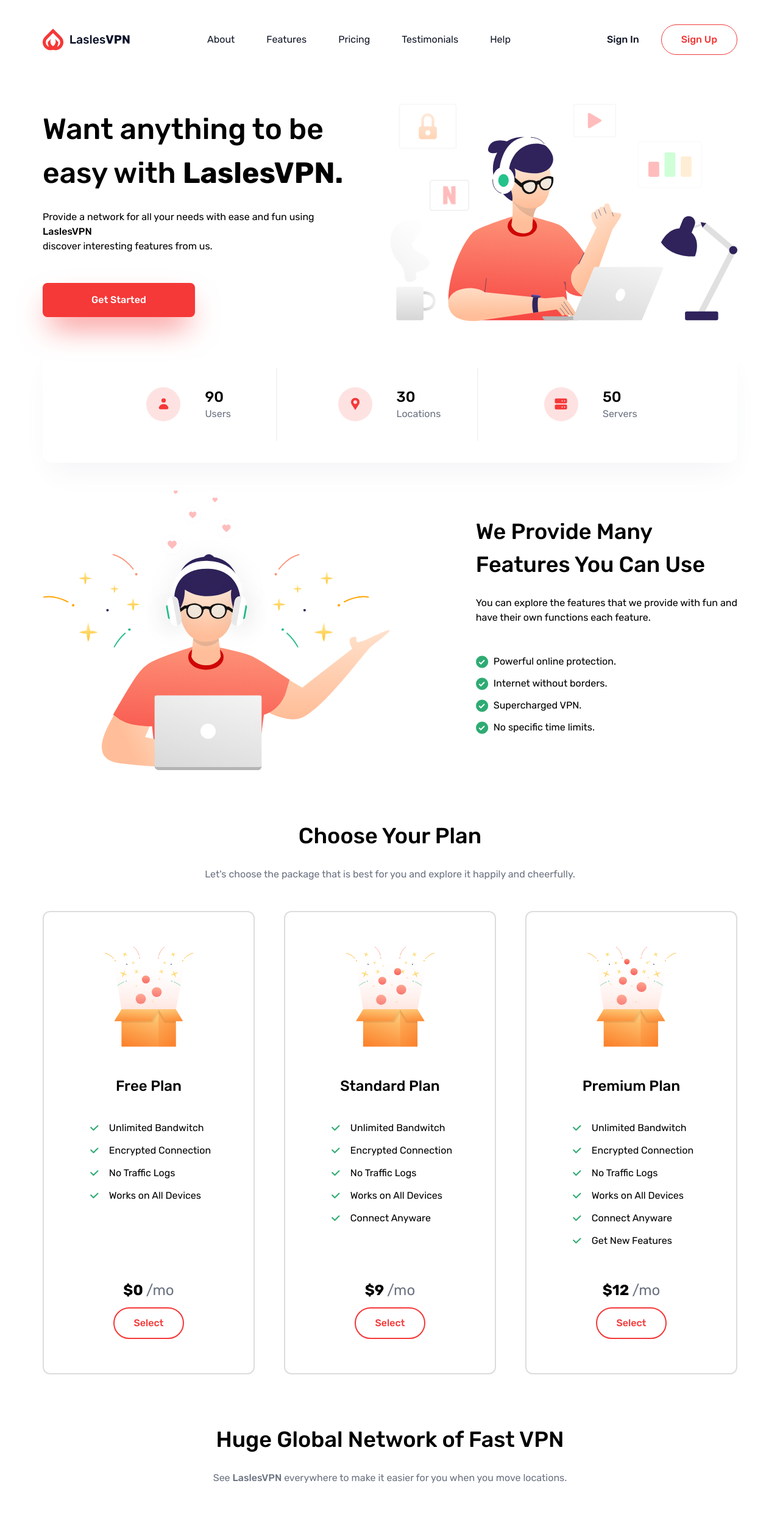
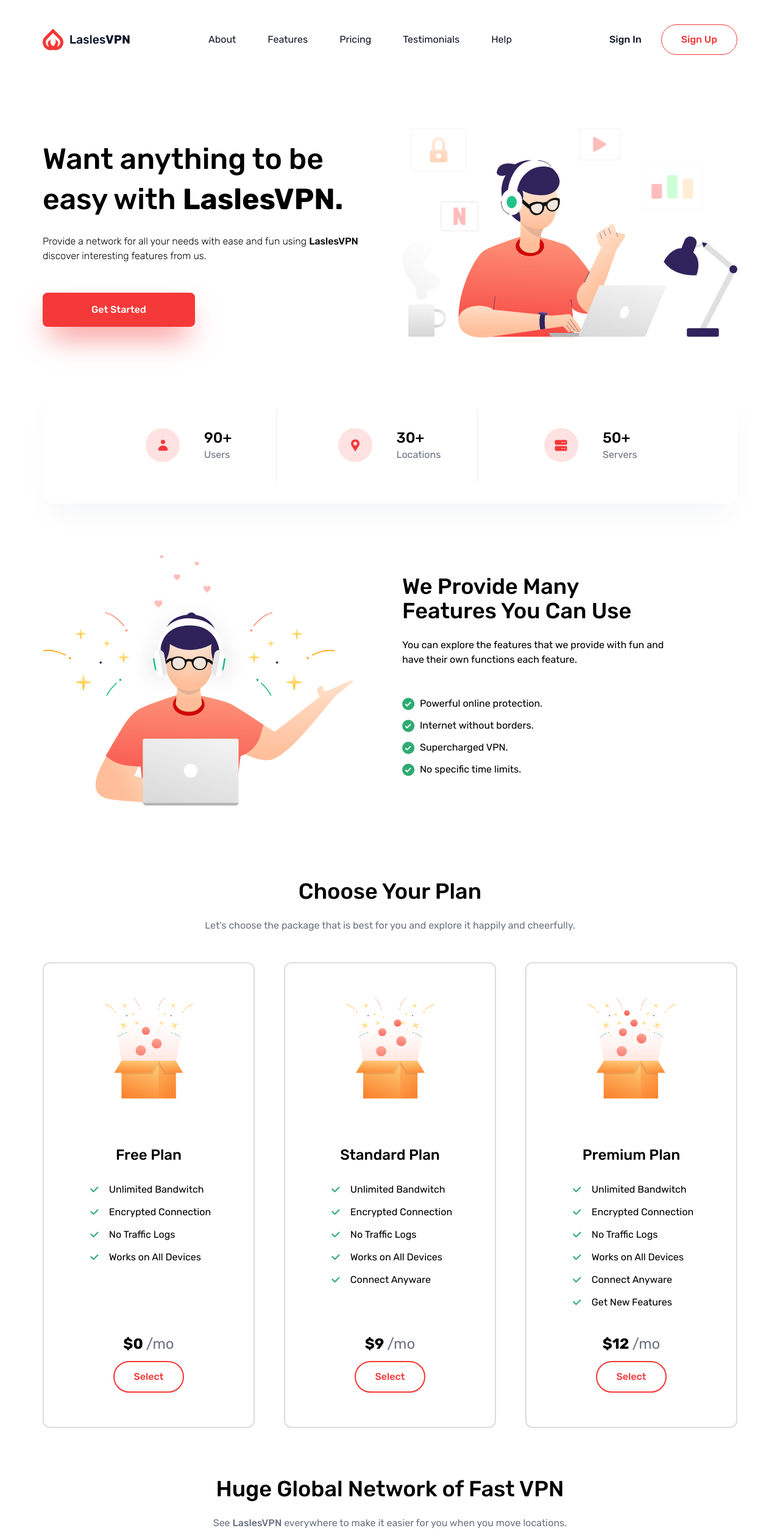
Before and after one commit to dodjo/vue-laslesvpn, a Vue app: page / in a window 1280 px wide. Shown: the top 2524 px of the page at 61% size. Built offline with nearby package versions, Linux system fonts and the light colour scheme.

Commit message:
Поправил адаптив

```diff
--- a/src/assets/style/style.css
+++ b/src/assets/style/style.css
@@ -1,6 +1,10 @@
 @tailwind base;
 @tailwind components;
 @tailwind utilities;
+
+html {
+    scroll-behavior: smooth;
+}
 
 body{
     font-family: 'Rubik', sans-serif;
--- a/src/components/Footer.vue
+++ b/src/components/Footer.vue
@@ -1,5 +1,5 @@
 <template>
-  <footer class="bg-gray-50">
+  <footer id="help" class="bg-gray-50">
     <div class="container mx-auto  py-10 px-10 lg:px-0">
       <div class="flex lg:flex-row flex-col">
         <div class="lg:mr-28  mb-12">
@@ -9,7 +9,7 @@
             <br/> has unique features and has high security.</p>
           <p class="mt-6 text-gray-500">©2020LaslesVPN</p>
         </div>
-        <div class="flex lg:gap-28 gap-10 lg:ml-auto">
+        <div class="flex flex-wrap lg:gap-28 gap-10 lg:ml-auto">
           <div v-for="menu in menuList" :key="menu">
             <h3 class="text-1xl font-medium mb-6">{{menu.title}}</h3>
             <ul class="flex flex-col gap-6">
--- a/src/components/Header.vue
+++ b/src/components/Header.vue
@@ -1,14 +1,28 @@
 <template>
-  <header class="sticky top-0 bg-white z-50">
-    <div class="container mx-auto flex justify-between items-center py-10 px-10 lg:px-0">
+  <header ref="header" class="sticky top-0 bg-white z-50">
+    <div class="container mx-auto flex justify-between items-center p-5 lg:py-10 lg:px-0">
+      <a class="block basis-36" href="#">
+        <img src="/images/logo.svg" width="150" alt="logo">
+      </a>
+      <nav class="hidden lg:block">
+        <ul class="flex gap-7">
+          <li v-for="menu in menuList" :key="menu">
+            <a :href="menu.url" class="text-gray-900 p-3 hover:text-primary transition duration-300">{{menu.title}}</a>
+          </li>
+        </ul>
+      </nav>
+      <div class="flex gap-1 lg:block hidden">
+        <button class="text-gray-900 px-4 py-2 lg:px-8 lg:py-3 font-medium hover:text-rose-500 transition duration-300">Sign In</button>
+        <button class="border border-primary rounded-full px-4 py-2 lg:px-8 lg:py-3 text-primary text-base font-medium hover:bg-primary hover:text-white hover:shadow-2xl hover:shadow-red-300 transition duration-300">Sign Up</button>
+      </div>
       <div class="block lg:hidden">
         <button class="text-gray-900 p-3 hover:text-primary transition duration-300"
             @click="toggleMenu">
-          <svg xmlns="http://www.w3.org/2000/svg" fill="none" viewBox="0 0 24 24" stroke-width="1.5" stroke="currentColor" class="w-6 h-6">
+          <svg xmlns="http://www.w3.org/2000/svg" fill="none" viewBox="0 0 26 26" stroke-width="2" stroke="currentColor" class="w-8 h-8">
             <path stroke-linecap="round" stroke-linejoin="round" d="M3.75 6.75h16.5M3.75 12h16.5m-16.5 5.25H12" />
           </svg>
         </button>
-        <nav class="absolute top-0 right-0 h-screen w-full bg-white p-10 "
+        <nav class="fixed top-0 right-0 h-screen w-full bg-white p-10"
             :class="[isShowMenu ? 'menu-slide' : 'menu-slide-out']" v-show="isShowMenu">
           <button class="absolute top-5 right-5 text-gray-900 p-3 hover:text-primary transition duration-300"
               @click="toggleMenu"
@@ -19,24 +33,17 @@
           </button>
           <ul class="flex flex-col gap-7">
             <li v-for="menu in menuList" :key="menu">
-              <a :href="menu.url" class="text-gray-900 p-3 hover:text-primary transition duration-300">{{menu.title}}</a>
+              <a :href="menu.url" @click="toggleMenu" class="text-gray-900 p-3 hover:text-primary transition duration-300">{{menu.title}}</a>
+            </li>
+            <div class="border-b border-gray-200"></div>
+            <li>
+              <button class="text-gray-900 px-3 hover:text-primary transition duration-300">Sign In</button>
+            </li>
+            <li>
+              <button class="text-gray-900 px-3 hover:text-primary transition duration-300">Sign Up</button>
             </li>
           </ul>
         </nav>
-      </div>
-      <a class="block basis-36" href="#">
-        <img src="/images/logo.svg" width="150" alt="logo">
-      </a>
-      <nav class="hidden lg:block">
-        <ul class="flex gap-7">
-          <li v-for="menu in menuList" :key="menu">
-            <a :href="menu.url" class="text-gray-900 p-3 hover:text-primary transition duration-300">{{menu.title}}</a>
-          </li>
-        </ul>
-      </nav>
-      <div class="flex gap-1">
-        <button class="text-gray-900 px-4 py-2 lg:px-8 lg:py-3 font-medium hover:text-rose-500 transition duration-300">Sign In</button>
-        <button class="border border-primary rounded-full px-4 py-2 lg:px-8 lg:py-3 text-primary text-base font-medium hover:bg-primary hover:text-white hover:shadow-2xl hover:shadow-red-300 transition duration-300">Sign Up</button>
       </div>
     </div>
   </header>
@@ -45,6 +52,8 @@
 <script setup>
 import {ref} from "vue";
 
+const header = ref(null)
+
 const menuList = [
   {
     title: 'About',
@@ -52,19 +61,19 @@
   },
   {
     title: 'Features',
-    url: '#'
+    url: '#features'
   },
   {
     title: 'Pricing',
-    url: '#'
+    url: '#pricing'
   },
   {
     title: 'Testimonials',
-    url: '#'
+    url: '#testimonials'
   },
   {
     title: 'Help',
-    url: '#'
+    url: '#help'
   },
 ]
 
@@ -73,36 +82,44 @@
 const toggleMenu = () => {
   isShowMenu.value = !isShowMenu.value
 }
+
+window.addEventListener('scroll', () => {
+  // console.log(header.value.classList.add('sh'))
+  if (window.scrollY === 0) {
+    header.value.classList.remove('shadow-xl', 'shadow-gray-100')
+  } else {
+    header.value.classList.add('shadow-xl', 'shadow-gray-100')
+  }
+
+})
 </script>
 
 <style>
-@keyframes slideDown {
+@keyframes slideRight {
   0% {
-    transform: translateY(-100%);
-    opacity: 0;
+    transform: translateX(200%);
   }
   100% {
-    transform: translateY(0);
-    opacity: 1;
+    transform: translateX(0);
   }
 }
 
 @keyframes slideUp {
   0% {
-    transform: translateY(0);
+    transform: translateX(0);
     opacity: 1;
   }
   100% {
-    transform: translateY(-100%);
+    transform: translateX(-100%);
     opacity: 0;
   }
 }
 
 .menu-slide {
-  animation: slideDown 0.5s ease-out forwards;
+  animation: slideRight 0.3s ease-out forwards;
 }
 
 .menu-slide-out {
-  animation: slideUp 0.5s ease-in forwards;
+  animation: slideUp 0.3s ease-in forwards;
 }
 </style>
--- a/src/components/SectionChoose.vue
+++ b/src/components/SectionChoose.vue
@@ -1,17 +1,17 @@
 <template>
-  <section class="container mx-auto  py-10 px-10 lg:px-0">
+  <section id="pricing" class="container mx-auto  py-10 px-10 lg:px-0">
     <div>
-      <h2 class="text-4xl leading-normal font-medium mb-6 text-center">
+      <h2 class="text-2xl lg:text-4xl leading-normal font-medium mb-6 text-center">
         Choose Your Plan
       </h2>
       <p class="mb-12 text-center text-gray-500">Let's choose the package that is best for you and explore it happily and cheerfully.</p>
     </div>
     <div class="grid grid-cols-1 md:grid-cols-1 lg:grid-cols-3 gap-12">
-      <div class="min-h-[760px] flex flex-col bg-white text-center rounded-xl p-14 border-2"
+      <div class="group :lg:min-h-[760px] flex flex-col gap-7 bg-white text-center rounded-xl py-10 lg:p-14 border-2"
           :class="[activePlan === i ? 'border-primary' : 'border-border-color']"
           v-for="(plan, i) in plans" :key="i">
-        <img class="block mx-auto mb-12" :src="plan.img" alt="" width="145">
-        <h3 class="text-2xl font-medium mb-10">{{plan.title}}</h3>
+        <img class="block mx-auto mb-12 group-hover:scale-110 transition duration-300" :src="plan.img" alt="" width="145">
+        <h3 class="text-2xl font-medium">{{plan.title}}</h3>
         <ul class="mx-auto">
           <li class="flex items-center gap-3 mb-3" v-for="feature in plan.features" :key="feature">
             <IconPlanCheck/>
--- a/src/components/SectionFeaturePack.vue
+++ b/src/components/SectionFeaturePack.vue
@@ -1,9 +1,11 @@
 
 <template>
-  <section class="container mx-auto flex gap-10 items-center justify-between  py-10 px-10 lg:px-0">
-    <img class="hidden lg:block w-1/2" src="/images/futures.svg" loading="lazy" alt="futures">
-    <div>
-      <h1 class="text-4xl leading-normal font-medium mb-6">
+  <section id="features" class="container mx-auto flex lg:flex-row flex-col gap-10 items-center justify-between  p-5 lg:py-20 lg:px-0">
+    <div class="lg:w-1/2">
+      <img src="/images/futures.svg" loading="lazy" alt="futures">
+    </div>
+    <div class="basis-1/2">
+      <h1 class="text-2xl lg:text-4xl leading-normal font-medium mb-6">
         We Provide Many <br/>
         Features You Can Use
       </h1>
--- a/src/components/SectionHero.vue
+++ b/src/components/SectionHero.vue
@@ -1,15 +1,18 @@
 <template>
-  <section class="container mx-auto flex gap-10 items-center justify-between  py-10 px-10 lg:px-0">
-    <div>
-      <h1 class="text-5xl leading-normal font-medium mb-6">
-        Want anything to be <br/>
+  <section class="container mx-auto flex gap-10 lg:flex-row flex-col-reverse  items-center justify-between p-5 lg:py-20 lg:px-0">
+    <div class="basis-1/2">
+      <h1 class="text-2xl lg:text-5xl !leading-snug font-medium  mb-6">
+        Want anything to be
         easy with  <span class="font-bold">LaslesVPN.</span>
       </h1>
-      <p class="mb-12">Provide a network for all your needs with ease and fun using <span class="font-medium">LaslesVPN</span> <br/> discover interesting features from us.</p>
-      <button class="text-white bg-primary rounded-lg px-20 py-4 text-base font-medium shadow-2xl shadow-red-400 hover:shadow-xl transition duration-300">
+      <p class="mb-12 font-light">Provide a network for all your needs with ease and fun using <span class="font-medium">LaslesVPN</span> discover interesting features from us.</p>
+      <button class="text-white w-full lg:w-[250px] bg-primary rounded-lg px-20 py-4 text-base font-medium shadow-2xl shadow-red-400 hover:shadow-xl transition duration-300">
         Get Started
       </button>
     </div>
-    <img class="hidden lg:block w-1/2 " src="/images/img-block-1.svg" loading="lazy" alt="">
+    <div class="lg:w-1/2">
+      <img src="/images/img-block-1.svg" loading="lazy" alt="">
+    </div>
+<!--    <img class="basis-1/3 lg:block" src="/images/img-block-1.svg" loading="lazy" alt="">-->
   </section>
 </template>
--- a/src/components/SectionMap.vue
+++ b/src/components/SectionMap.vue
@@ -1,13 +1,13 @@
 <template>
   <section class="container mx-auto  py-10 px-10 lg:px-0">
     <div>
-      <h2 class="text-4xl leading-normal font-medium mb-6 text-center">
+      <h2 class="text-2xl lg:text-4xl leading-normal font-medium mb-6 text-center">
         Huge Global Network of Fast VPN
       </h2>
-      <p class="mb-12 text-center text-gray-500">See <span class="font-medium">LaslesVPN</span> everywhere to make it easier for you when you move locations.</p>
+      <p class="text-center text-gray-500">See <span class="font-medium">LaslesVPN</span> everywhere to make it easier for you when you move locations.</p>
       <img class="w-full py-10" src="/images/map.svg" alt="map"/>
       <div class="overflow-hidden whitespace-nowrap">
-        <div class="grid grid-cols-5 gap-10 items-center justify-items-center">
+        <div class="grid  grid-cols-3 lg:grid-cols-5 gap-10 items-center justify-items-center">
           <img src="/images/netflix.png" alt="netflix">
           <img src="/images/reddit.png" alt="reddit">
           <img src="/images/amazon.png" alt="amazon">
--- a/src/components/SectionStatistic.vue
+++ b/src/components/SectionStatistic.vue
@@ -1,14 +1,14 @@
 
 <template>
-  <section class="container mx-auto py-9 px-24 grid grid-cols-1 lg:grid-cols-3 gap-10 rounded-2xl shadow-2xl shadow-gray-100">
-    <div class="flex flex-1 py-8 justify-center gap-10 border-r-0 lg:border-r-2 border-gray-100 last:border-0"
+  <section class="container mx-auto py-9 lg:px-24 grid grid-cols-1 lg:grid-cols-3 gap-10 rounded-2xl shadow-2xl shadow-gray-100">
+    <div class="flex flex-1 lg:py-8 py-2 gap-10 lg:justify-center border-r-0 lg:border-r-2 border-gray-100 last:border-0"
     v-for="statistic in statistics" :key="statistic"
     >
       <div class="bg-red-100 rounded-full w-14 h-14 flex justify-center items-center text-primary">
         <component :is="statistic.icon"/>
       </div>
       <div>
-        <h3 class="text-2xl font-medium">{{statistic.number}}</h3>
+        <h3 class="text-2xl font-medium">{{statistic.number}}+</h3>
         <p class="text-gray-500">{{statistic.title}}</p>
       </div>
     </div>
```
Also changed, not shown: src/components/SectionFeedback.vue (+5 -4 lines).
